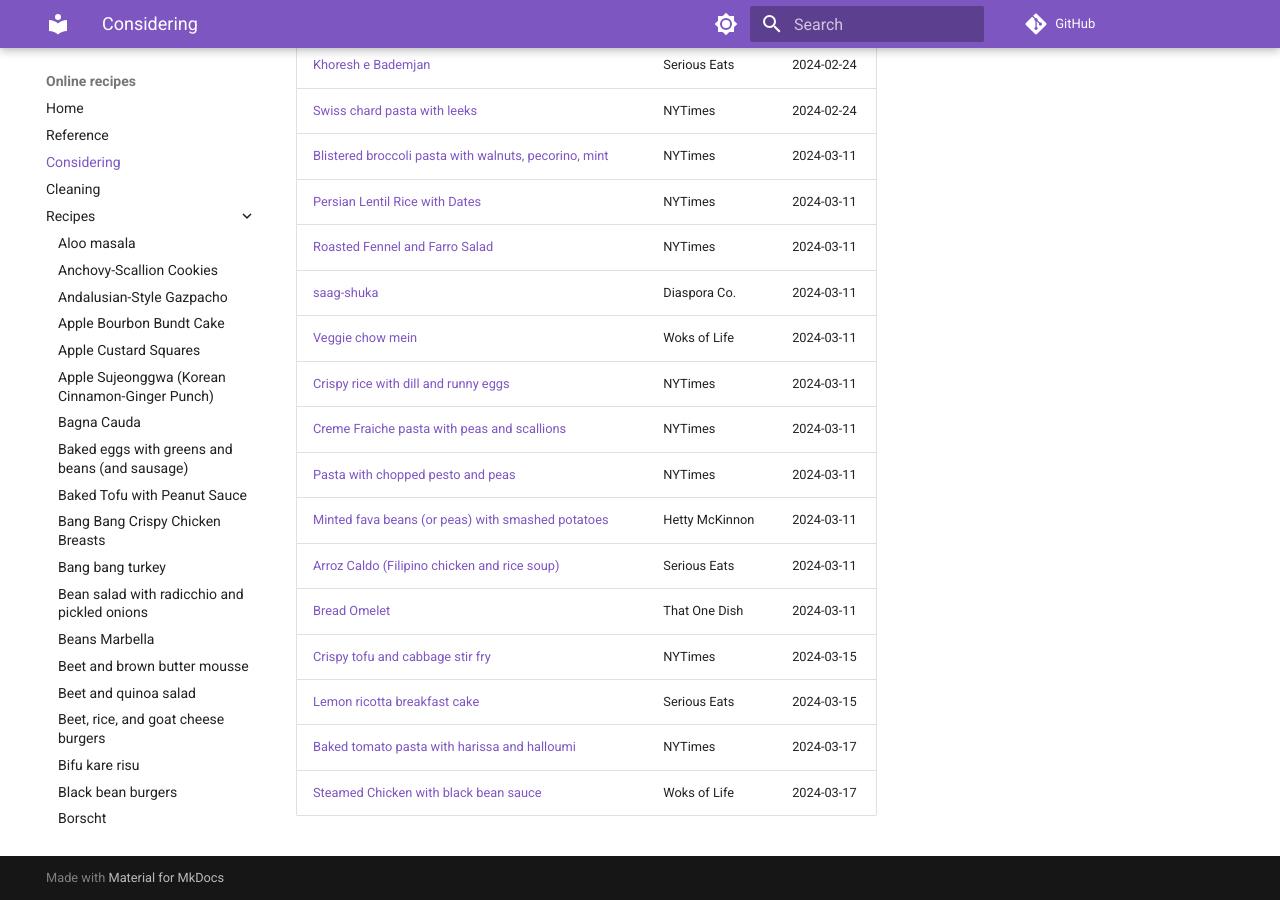
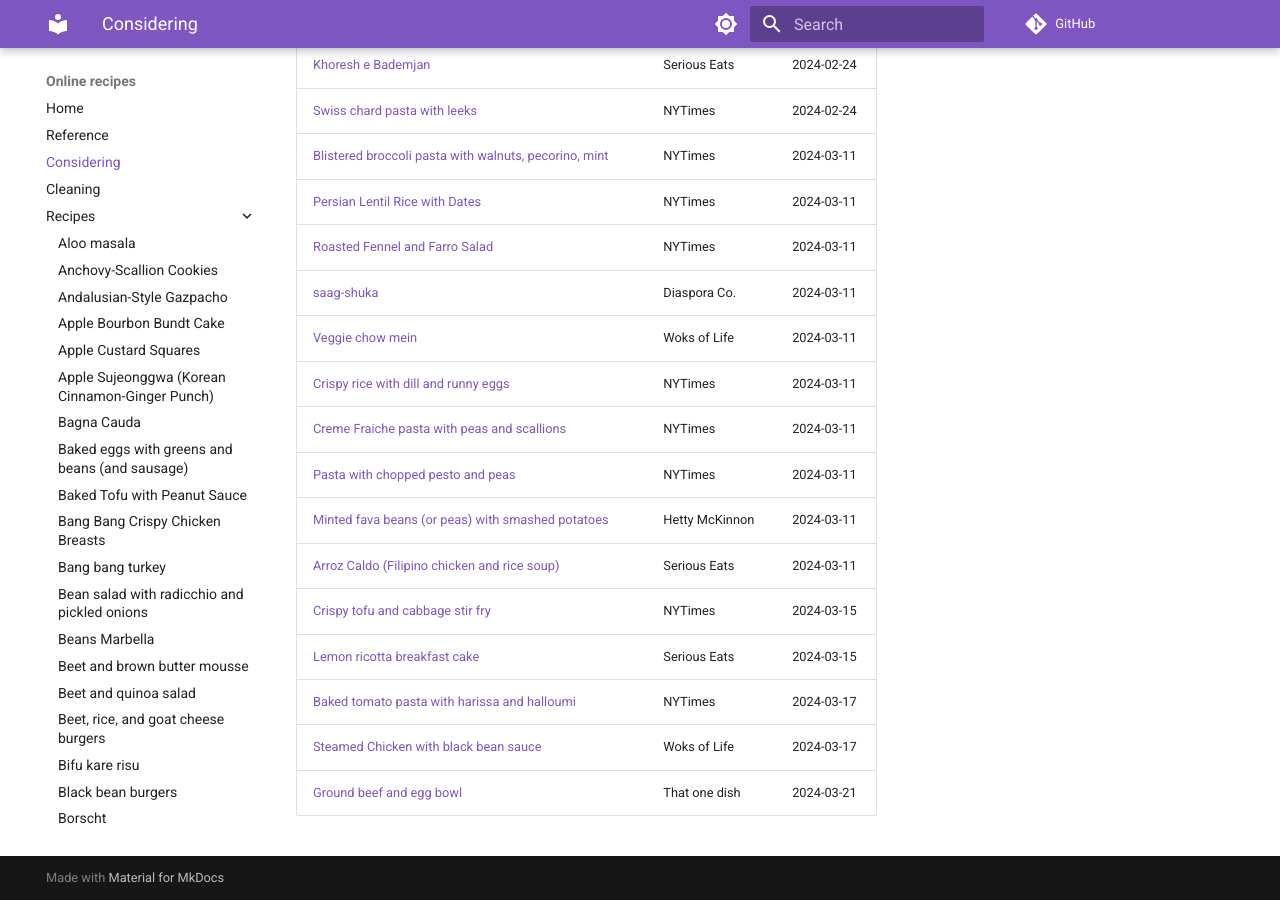
Before and after one commit to billbrod/recipes, an MkDocs documentation site: the page built from docs/considering.md, in a window 1280 px wide and 900 px high, scrolled down 1865 px. Built offline with MkDocs 1.6.1 and Material for MkDocs 9.7.7, drawn with Linux system fonts in a browser that asks for light colours; comment, search, counter and statistics services are not loaded.

Commit message:
updates considering

```diff
--- a/docs/considering.md
+++ b/docs/considering.md
@@ -51,8 +51,8 @@
 | [Pasta with chopped pesto and peas](https://cooking.nytimes.com/recipes/1023105-pasta-with-chopped-pesto-and-peas)                                           | NYTimes         | 2024-03-11                       |
 | [Minted fava beans (or peas) with smashed potatoes](https://tovegetableswithlove.substack.com/p/minted-fava-beans-with-smashed-potatoes)                     | Hetty McKinnon  | 2024-03-11                       |
 | [Arroz Caldo (Filipino chicken and rice soup)](https://www.seriouseats.com/arroz-caldo-chicken-rice-soup-recipe)                                             | Serious Eats    | 2024-03-11                       |
-| [Bread Omelet](https://thatonedish.substack.com/p/crossroads-no-2-preeti-mistrys-bread)                                                                      | That One Dish   | 2024-03-11                       |
 | [Crispy tofu and cabbage stir fry](https://cooking.nytimes.com/recipes/1022830-crispy-tofu-and-cabbage-stir-fry)                                             | NYTimes         | 2024-03-15                       |
 | [Lemon ricotta breakfast cake](https://www.seriouseats.com/lemon-ricotta-cake-recipe-8551536)                                                                | Serious Eats    | 2024-03-15                       |
 | [Baked tomato pasta with harissa and halloumi](https://cooking.nytimes.com/recipes/1025015-baked-tomato-pasta-with-harissa-and-halloumi)                     | NYTimes         | 2024-03-17                       |
-| [Steamed Chicken with black bean sauce](https://thewoksoflife.com/steamed-chicken-black-bean-sauce/)                                                         | Woks of Life    | 2024-03-17                                 |
+| [Steamed Chicken with black bean sauce](https://thewoksoflife.com/steamed-chicken-black-bean-sauce/)                                                         | Woks of Life    | 2024-03-17                       |
+| [Ground beef and egg bowl](https://thatonedish.substack.com/p/the-dreamy-ground-beef-and-egg-bowl)                                                           | That one dish   | 2024-03-21                                 |
```
